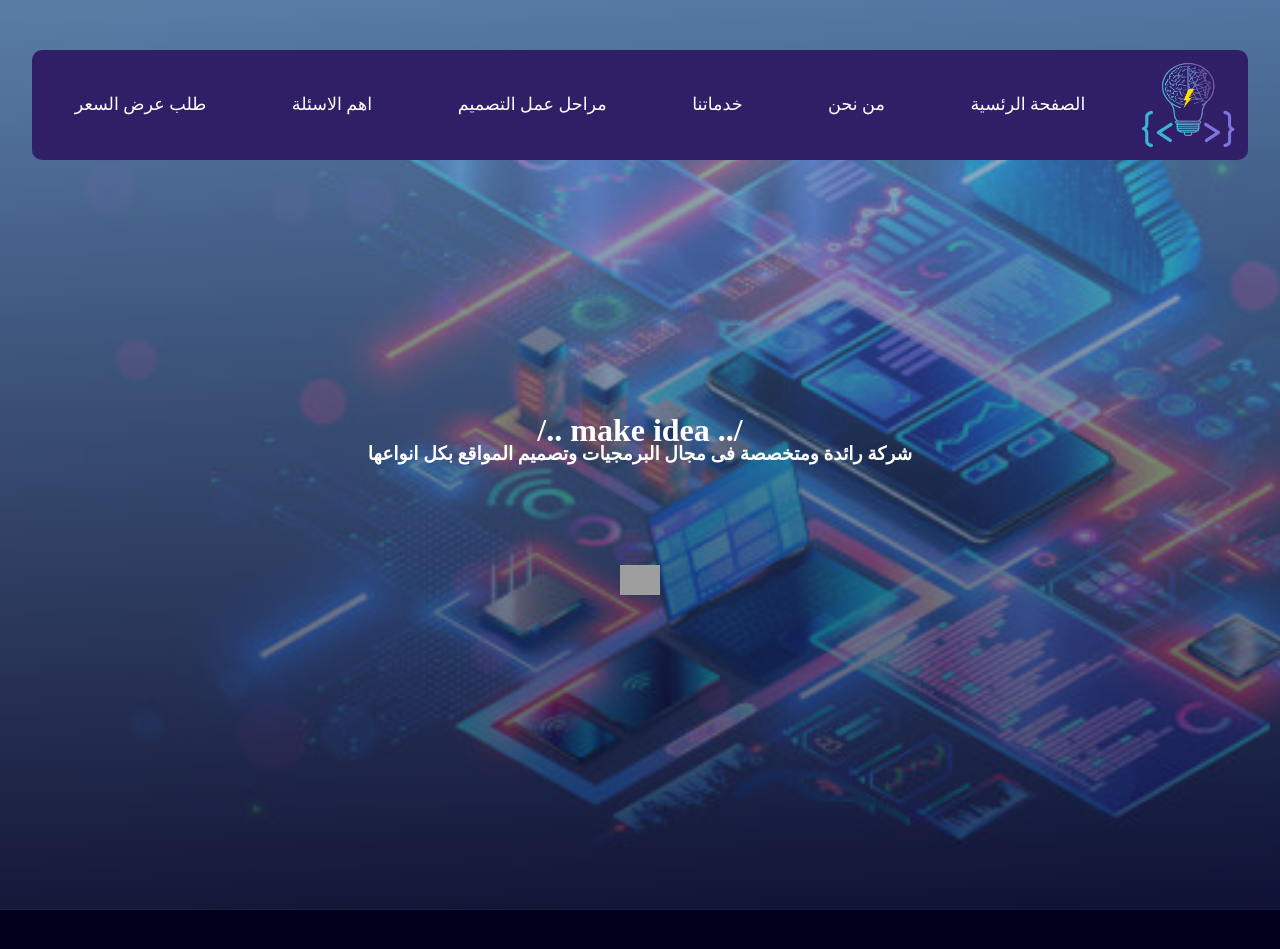
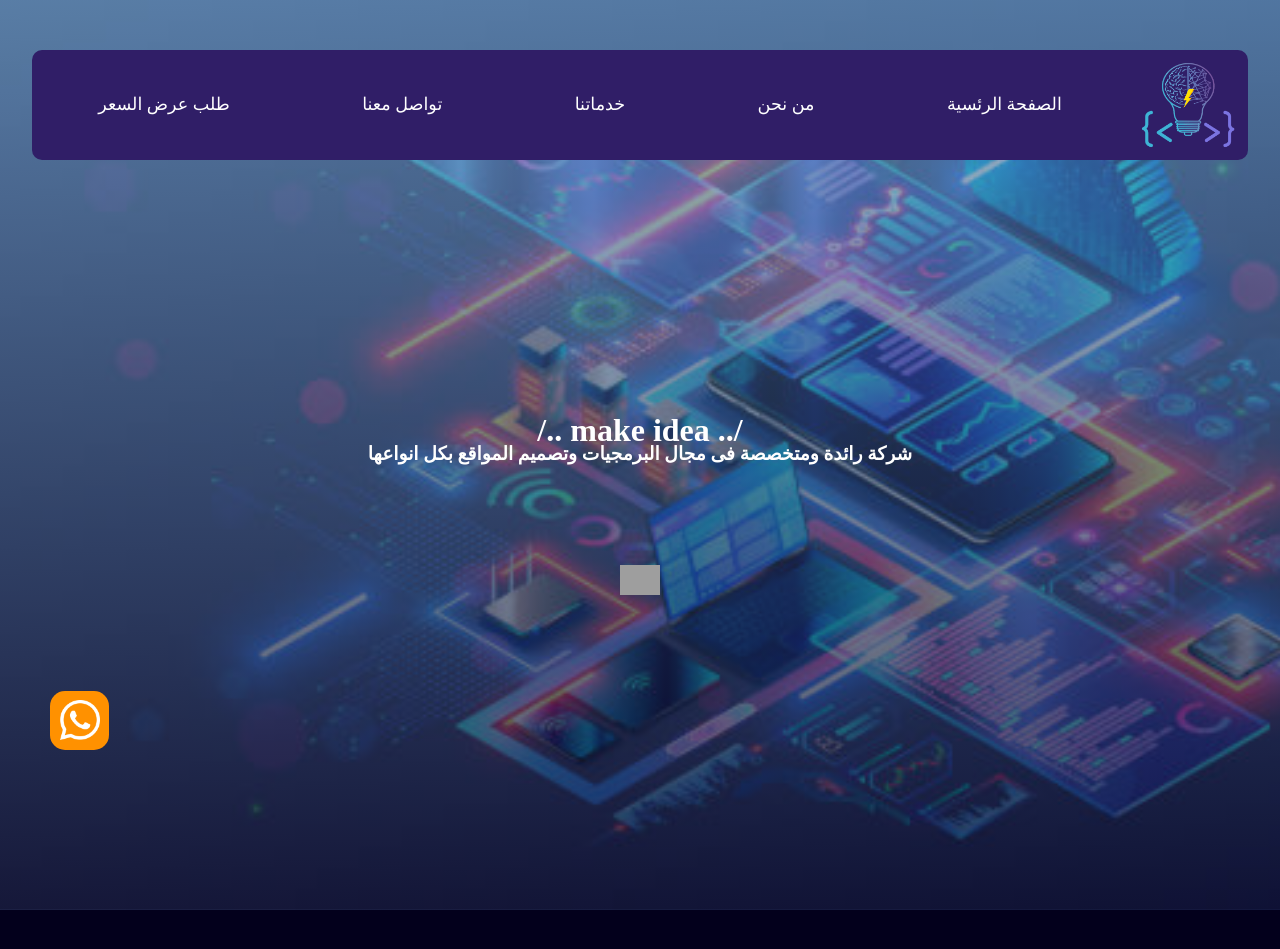
Before and after one commit to ammarmohmed-1/make-idea, a PHP site: page / in a window 1280 px wide. Shown: the top 949 px of the page. Run offline with PHP 8.4, Linux system fonts and the light colour scheme; grey boxes are pictures that could not be loaded.

Commit message:
end my site

```diff
--- a/index.html
+++ b/index.html
@@ -6,13 +6,13 @@
     <meta name="viewport" content="width=device-width, initial-scale=1.0">
     <link rel="stylesheet" href="style/main.css">
     <script defer src="script/main.js"></script>
-
     <!-- animation libbery -->
     <link rel="stylesheet" href="wow-js/animate.css">
 
     <title>MAKE IDEA</title>
 </head>
 <body dir="rtl">
+
     <!-- header -->
     <header>
         <nav class="nav wow fadeInDown">
@@ -21,11 +21,10 @@
                 <div class="bar"><img style="width:40px; height:auto;" src="images/icon/menu.png" alt="botton"></div>
             </div>
             <ul>
-                <li><a href="#">الصفحة الرئسية</a></li>
-                <li><a href="#">من نحن</a></li>
-                <li><a href="#">خدماتنا</a></li>
-                <li><a href="#">مراحل عمل التصميم</a></li>
-                <li><a href="#">اهم الاسئلة</a></li>
+                <li><a href="index.html">الصفحة الرئسية</a></li>
+                <li><a href="who-are-we.html">من نحن</a></li>
+                <li><a href="our_service.html">خدماتنا</a></li>
+                <li><a href="desing_stage.html">تواصل معنا</a></li>
                 <li><a href="#">طلب عرض السعر</a></li>
             </ul>
         </nav>
@@ -122,8 +121,6 @@
         </div>
     </section>
 
-
-
     <!-- desing stage -->
     <section class="desing_stage">
         <h1 class="tittle">مراحل تنفيذ التصميم</h1>
@@ -146,17 +143,17 @@
             </div>
         </div>
     </section>
-
+    <!-- footer -->
     <footer>
         <div class="up-footer">
-            <div class="logo wow slideInRight" data-wow-delay="1s" >
+            <div class="logo wow slideInRight" data-wow-delay="1.4s" >
                 <img src="images/logo/main_logo.png" alt="logo" >
             </div>
-            <div class="article wow slideInRight" data-wow-delay="2s" >
+            <div class="article wow slideInRight" data-wow-delay="1.8s" >
                 <h1>make idea</h1>
                 <p>Lorem ipsum dolor sit amet consectetur adipisicing elit. Consequuntur quam maiores non ratione ullam dolorum mollitia deleniti maxime, corrupti, asperiores quae rem, consequatur itaque commodi! Quibusdam iure quisquam at consequuntur!</p>
             </div>
-            <div class="menu wow slideInRight" data-wow-delay="3s">
+            <div class="menu wow slideInRight" data-wow-delay="2.2s">
                 <ul>
                     <li><a href="#">الصفحة الرئسية</a></li>
                     <li><a href="#">من نحن</a></li>
@@ -166,17 +163,25 @@
                     <li><a href="#">طلب عرض السعر</a></li>
                 </ul>
             </div>
-            <div class="menu infromation wow slideInRight" data-wow-delay="4.6s">
-                <h1>وسائل التواصل</h1>
+        </div>
+            <div class="infromation">
+                <h1 style="text-align:center;">تواصل معنا</h1>
                 <ul>
-                    <li><a href="#">الصفحة الرئسية</a></li>
-                    <li><a href="#">من نحن</a></li>
+                    <li><a href="mailto:make00idea@gamil.com"><img src="images/icon/gmail.png" alt=""></a></li>
+                    <li><a href="tel:+201558891042"><img src="images/icon/phone.png" alt=""></a></li>
+                    <li><a href="https://www.linkedin.com/in/make-idea-7b686a264/"><img src="images/icon/linkedin.png" alt=""></a></li>
+                    <li><a href="https://www.facebook.com/profile.php?id=100089985401535&mibextid=ZbWKwL"><img src="images/icon/facebook.png" alt=""></a></li>
+                    <li><a href="https://line.me/ti/p/XaoXOkSfN7"><img src="images/icon/line.png" alt=""></a></li>
                 </ul>
             </div>
+    </footer>
 
-        </div>
-
-    </footer>
+    <!-- numbers to contact -->
+    <div class="numbers_to_contact">
+        <a href="https://wa.me/message/4TE6ZJZ54AW6J1" class="whatsapp">
+            <img src="images/icon/whatsapp.png" alt="whatsapp">
+        </a>
+    </div>
 </body>
 <script src="wow-js/wow.min.js"></script>
     <script>
--- a/style/main.css
+++ b/style/main.css
@@ -278,6 +278,45 @@ footer .up-footer .logo img {
   width: 200px;
   height: auto;
 }
+footer .infromation {
+  margin: auto;
+}
+footer .infromation ul {
+  display: -webkit-box;
+  display: -ms-flexbox;
+  display: flex;
+  -webkit-box-pack: center;
+      -ms-flex-pack: center;
+          justify-content: center;
+}
+footer .infromation ul li {
+  margin: 30px;
+}
+footer .infromation a img {
+  width: 30px;
+  height: auto;
+}
+
+.numbers_to_contact {
+  position: fixed;
+  bottom: 50px;
+  left: 50px;
+}
+.numbers_to_contact a {
+  background-color: #ff9100;
+  padding: 0.6rem;
+  display: -webkit-box;
+  display: -ms-flexbox;
+  display: flex;
+  -webkit-box-align: center;
+      -ms-flex-align: center;
+          align-items: center;
+  border-radius: 15px;
+}
+.numbers_to_contact a img {
+  width: 40px;
+  height: auto;
+}
 
 @media screen and (max-width: 903px) {
   header {
--- a/style/main.scss
+++ b/style/main.scss
@@ -183,8 +183,6 @@ header{
     }
 }
 
-
-
 .desing_stage{
     background-image:linear-gradient(right , #301e67d4, #5b8fb9dd) , url("../images/ds.jpg");
     background-position: center;
@@ -219,7 +217,6 @@ footer{
         min-height: 60vh;
         @include grid(15rem);
         align-items: center;
-
         .menu{
             li{
                 margin: .4rem 0rem;
@@ -232,7 +229,42 @@ footer{
             }
         }
     }
+    .infromation{
+        margin: auto;
+
+        ul{
+            display: flex;
+            justify-content: center;
+            li{
+                margin:30px;
+            }
+        }
+        a{
+            img{
+                width: 30px;
+                height: auto;
+            }
+        }
+    }
 }
+
+.numbers_to_contact{
+    position:fixed;
+    bottom:50px;
+    left: 50px;
+    a{
+        background-color: #ff9100;
+        padding: .6rem;
+        display: flex;
+        align-items: center;
+        border-radius: 15px;
+        img{
+            width: 40px;
+            height: auto;
+        }
+    }
+}
+
 
 // responsve desing
 @media screen and (max-width: 903px){
```
Also changed, not shown: images/icon/facebook.png (added), images/icon/gmail.png (added), images/icon/line.png (added), images/icon/linkedin.png (added), images/icon/phone.png (added), images/icon/whatsapp.png (added), wow-js/wow.js (deleted).
